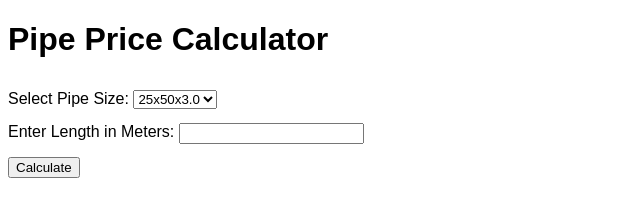
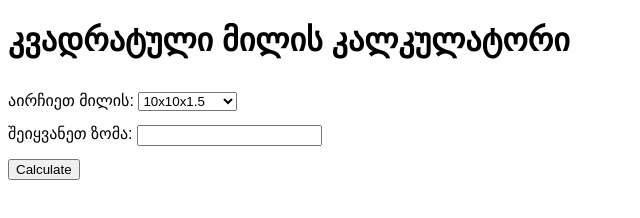
Before and after one commit to GeoCommander/pipe_size, a plain HTML site: page index.html in a window 1280 px wide. Shown: the whole page, without its empty margins (0-640 px from the left). Drawn offline with Linux system fonts and the light colour scheme.

Commit message:
This should be working file, need to hear a feedback

```diff
--- a/index.html
+++ b/index.html
@@ -1,7 +1,7 @@
 <!DOCTYPE html>
 <html>
 <head>
-  <title>Pipe Price Calculator</title>
+  <title>კალკულატორი</title>
   <style>
     body {
       font-family: Arial, sans-serif;
@@ -18,15 +18,86 @@
   </style>
 </head>
 <body>
-  <h1>Pipe Price Calculator</h1>
+  <h1>კვადრატული მილის კალკულატორი</h1>
   <form id="pipe-form">
-    <label for="pipe_size">Select Pipe Size:</label>
+    <label for="pipe_size">აირჩიეთ მილის:</label>
     <select id="pipe_size">
-      <option value="7.31">25x50x3.0</option>
-      <option value="3.50">20x30x1.5</option>
+      <option value="1.6">10x10x1.5</option>
+      <option value="2.4">10x20x2.5</option>
+      <option value="2.8">10x25x2,5</option>
+      <option value="3.8">10x30x2,5</option>
+      <option value="2.6">15x15x1,5</option>
+      <option value="4.4">15x25x2,5</option>
+      <option value="3.4">20x20x2,0</option>
+      <option value="3.9">20x20x2,5</option>
+      <option value="4.1">25x25x2,5</option>
+      <option value="7.3">25x50x3,0</option>
+      <option value="3.5">20x30x1,5</option>
+      <option value="3.9">20x30x2,0</option>
+      <option value="4.5">20x30x2,5</option>
+      <option value="5.2">20x30x3,5</option>
+      <option value="4.8">30x30x2,0</option>
+      <option value="5.9">30x30x2,5</option>
+      <option value="4.3">20x40x1,6</option>
+      <option value="5.2">20x40x2,0</option>
+      <option value="6.4">20x40x2,5</option>
+      <option value="5.9">20x50x2,0</option>
+      <option value="7.1">20x60x2,0</option>
+      <option value="4.9">30x40x1,7</option>
+      <option value="5.4">30x40x2,0</option>
+      <option value="6.7">30x40x2,5</option>
+      <option value="6.9">35x35x2,5</option>
+      <option value="5.4">40x40x1,6</option>
+      <option value="6.7">40x40x2,0</option>
+      <option value="7.8">40x40x2,5</option>
+      <option value="8.9">40x40x3,0</option>
+      <option value="10.2">40x40x3,5</option>
+      <option value="8">40x50x2,0</option>
+      <option value="8.5">40x60x2,0</option>
+      <option value="10.5">40x60x2,5</option>
+      <option value="12.4">40x60x3,5</option>
+      <option value="9.8">40x80x2,0</option>
+      <option value="11.9">40x80x2,5</option>
+      <option value="14.5">40x80x3,5</option>
+      <option value="17.6">40x80x4,0</option>
+      <option value="8.5">50x50x2,0</option>
+      <option value="9.5">50x50x2,5</option>
+      <option value="14.7">50x50x4,0</option>
+      <option value="6.4">50x30x2,0</option>
+      <option value="8.6">50x30x2,5</option>
+      <option value="7.9">60x60x1,6</option>
+      <option value="9.8">60x60x2,0</option>
+      <option value="12.7">60x60x2,5</option>
+      <option value="5.9">60x30x1,6</option>
+      <option value="8.8">60x30x2,0</option>
+      <option value="9.3">60x30x2,5</option>
+      <option value="12.8">60x30x3,0</option>
+      <option value="14.1">70x70x2,5</option>
+      <option value="17.4">70x70x3,0</option>
+      <option value="9.8">70x30x3,0</option>
+      <option value="13.5">80x80x2,0</option>
+      <option value="15.6">80x80x3,0</option>
+      <option value="20.3">80x80x3,5</option>
+      <option value="24.2">80x80x4,0</option>
+      <option value="11.6">80x60x2,0</option>
+      <option value="16.8">90x90x2,5</option>
+      <option value="26.8">90x90x4,0</option>
+      <option value="11.9">100x40x2,0</option>
+      <option value="16.8">100x40x3,0</option>
+      <option value="16.3">100x50x3,0</option>
+      <option value="17.6">100x100x2,0</option>
+      <option value="22.4">100x100x2,5</option>
+      <option value="25.20">100x100x3,0</option>
+      <option value="34.8">100x100x4,0</option>
+      <option value="20.2">120x60x2,5</option>
+      <option value="24.2">120x60x3,5</option>
+      <option value="26.8">120x80x3,5</option>
+      <option value="65.0">120x120x5,0</option>
+      <option value="47.0">140x140x3,5</option>
+      <option value="65.0">150x150x4,5</option>
     </select>
     <br>
-    <label for="length">Enter Length in Meters:</label>
+    <label for="length">შეიყვანეთ ზომა:</label>
     <input type="number" id="length" name="length" min="1" step="1">
     <br>
     <input type="submit" value="Calculate">
@@ -47,13 +118,16 @@
 
         // replace 'YOUR_API_KEY' with the key you get from https://www.exchangerate-api.com/
         // ეს უსაფრთხო არ არის მაგრამ მაინც უფასოა და არაუშავს. ისე apiKey არასოდეს უნდა იყოს გამოქვეყნებული
+        // ამ ფორმულაში ამრავლებს 3ზე(კურსზე)
+
         const apiKey = '9257ce800bfdb4f47d8fcee6';
         fetch(`https://v6.exchangerate-api.com/v6/${apiKey}/latest/USD`)
         .then(response => response.json())
         .then(data => {
           const gelRate = data.conversion_rates.GEL;
           // convert the amount to GEL
-          const amountInGEL = totalCost * gelRate;
+          const convertion = ((gelRate - 3.33)/gelRate)+1
+          const amountInGEL = totalCost * convertion;
           document.getElementById('result'  ).innerText = 'The total cost is: ' + amountInGEL.toFixed(2) + ' GEL';
         });
       }
```
